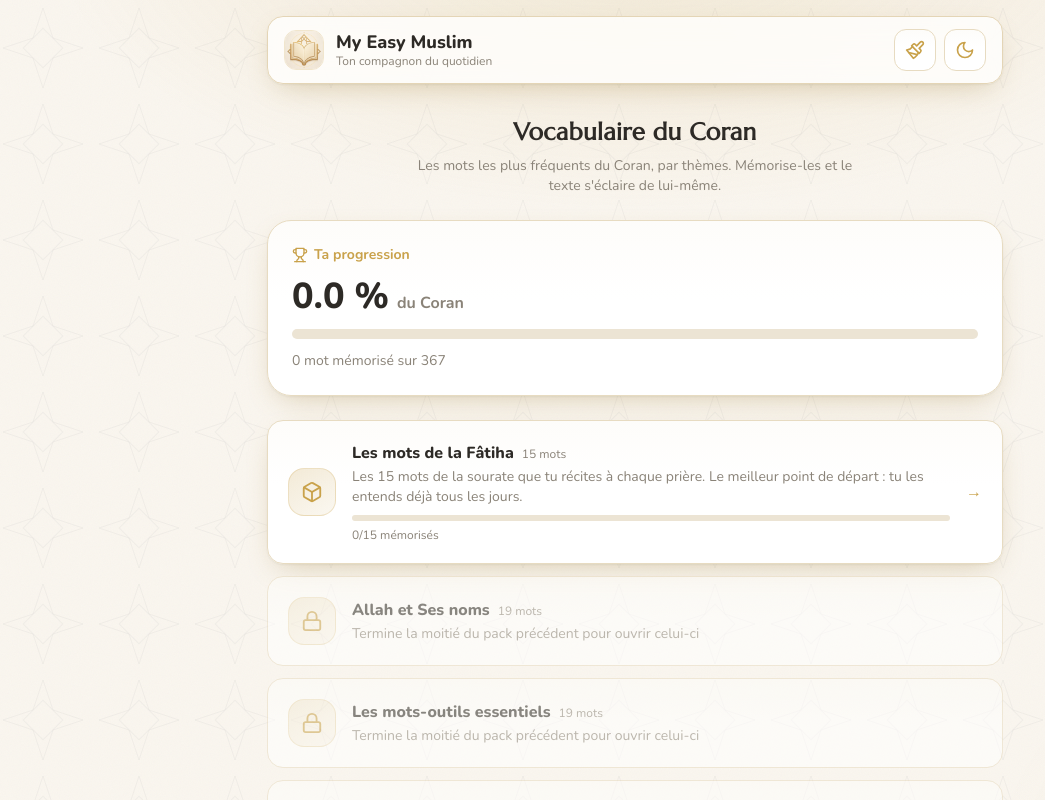
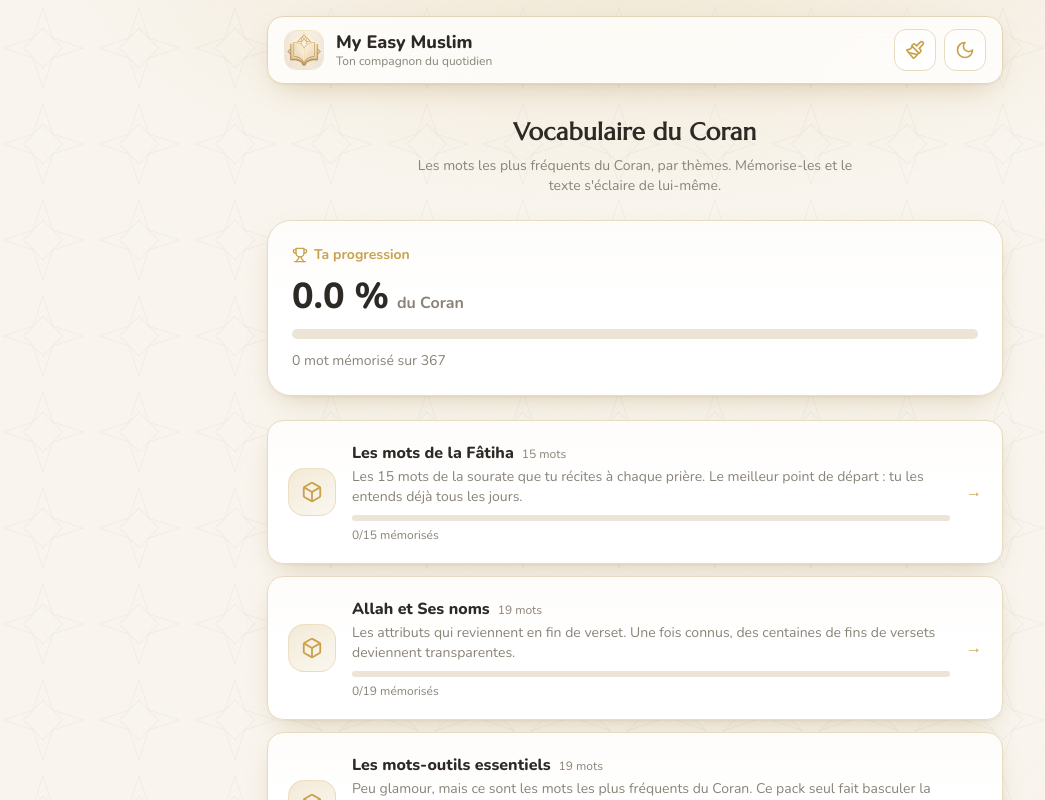
Before and after one commit to contactideaforma-bit/coran, a Next.js app: page /vocabulaire in a window 1280 px wide. Shown: the top 800 px of the page, without its empty margins (5-1050 px from the left). Built offline with nearby package versions, Linux system fonts and the light colour scheme; a web font is replaced by a local one.

Commit message:
Déverrouiller tous les packs

```diff
--- a/app/vocabulaire/page.tsx
+++ b/app/vocabulaire/page.tsx
@@ -5,13 +5,12 @@ import { useEffect, useState } from "react";
 import { PACKS } from "@/data/vocabulaire";
 import {
   lireProgression,
-  packOuvert,
   statsGlobales,
   statsPack,
   type Progression,
 } from "@/lib/vocabulaire";
 import Entete from "@/components/Entete";
-import { Cadenas, Cube, Etincelles, Repeter, Trophee, Verifie } from "@/components/Icones";
+import { Cube, Etincelles, Repeter, Trophee, Verifie } from "@/components/Icones";
 
 export default function Vocabulaire() {
   const [progression, setProgression] = useState<Progression | null>(null);
@@ -94,20 +93,17 @@ export default function Vocabulaire() {
       <main className="mt-6 grid gap-3">
         {PACKS.map((pack) => {
           const s = statsPack(pack, p);
-          const ouvert = packOuvert(pack, p);
           const fini = s.memorises === s.total;
           const pourcent = (s.memorises / s.total) * 100;
 
-          const contenu = (
-            <>
+          return (
+            <Link
+              key={pack.id}
+              href={`/vocabulaire/${pack.id}`}
+              className="card flex items-center gap-4 rounded-2xl p-5 shadow-soft transition hover:scale-[1.01] active:scale-[0.99]"
+            >
               <span className="tuile-icone shrink-0">
-                {fini ? (
-                  <Verifie taille={22} />
-                ) : ouvert ? (
-                  <Cube taille={22} />
-                ) : (
-                  <Cadenas taille={22} />
-                )}
+                {fini ? <Verifie taille={22} /> : <Cube taille={22} />}
               </span>
 
               <span className="min-w-0 flex-1">
@@ -119,11 +115,9 @@ export default function Vocabulaire() {
                 </span>
 
                 <span className="mt-0.5 block text-sm" style={{ color: "var(--muted)" }}>
-                  {ouvert ? pack.description : "Termine la moitié du pack précédent pour ouvrir celui-ci"}
+                  {pack.description}
                 </span>
 
-                {ouvert && (
-                  <>
                 <span
                   className="mt-2 block h-1.5 w-full overflow-hidden rounded-full"
                   style={{ background: "var(--border)" }}
@@ -145,29 +139,10 @@ export default function Vocabulaire() {
                     <span style={{ color: "var(--accent)" }}>{s.dus} à revoir</span>
                   )}
                 </span>
-                  </>
-                )}
               </span>
 
-              {ouvert && <span style={{ color: "var(--accent)" }}>→</span>}
-            </>
-          );
-
-          return ouvert ? (
-            <Link
-              key={pack.id}
-              href={`/vocabulaire/${pack.id}`}
-              className="card flex items-center gap-4 rounded-2xl p-5 shadow-soft transition hover:scale-[1.01] active:scale-[0.99]"
-            >
-              {contenu}
+              <span style={{ color: "var(--accent)" }}>→</span>
             </Link>
-          ) : (
-            <div
-              key={pack.id}
-              className="card flex items-center gap-4 rounded-2xl p-5 opacity-55"
-            >
-              {contenu}
-            </div>
           );
         })}
       </main>
--- a/lib/vocabulaire.ts
+++ b/lib/vocabulaire.ts
@@ -179,15 +179,6 @@ export function statsGlobales(progression: Progression): StatsGlobales {
     dus,
     couverture: (couverts / MOTS_DU_CORAN) * 100,
   };
-}
-
-/** Un pack est ouvert si le précédent est mémorisé à moitié au moins. */
-export function packOuvert(pack: PackVocabulaire, progression: Progression): boolean {
-  if (pack.ordre <= 1) return true;
-  const precedent = PACKS.find((p) => p.ordre === pack.ordre - 1);
-  if (!precedent) return true;
-  const s = statsPack(precedent, progression);
-  return s.memorises >= Math.ceil(s.total / 2);
 }
 
 /* ====================================================== Choix des mots ==== */
```
Lines whose indentation alone changed are shown as unchanged.
